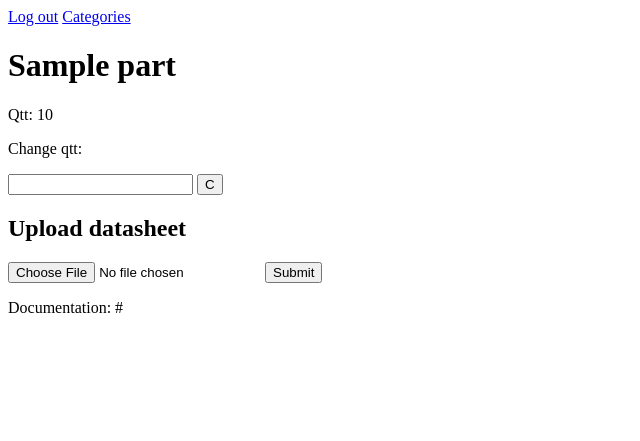
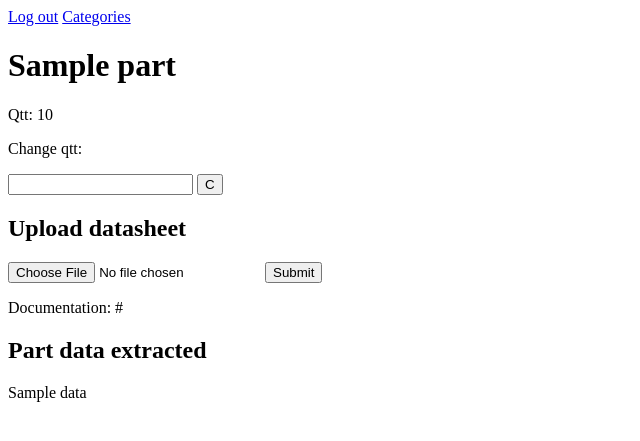
Before and after one commit to s5730817/epms, a Flask app: page /categories/part/1 in a window 1280 px wide. Shown: the top 441 px of the page, without its empty margins (0-640 px from the left). Run offline with Flask 3, Linux system fonts and the light colour scheme; a user stored in the database is signed in; tables that the repository leaves empty hold one stand-in row (values such as "Sample post"); a database or web service that is not in the repository returns one stand-in record (values such as "Sample title").

Commit message:
Extracted data search in db

```diff
--- a/epms/routes/main.py
+++ b/epms/routes/main.py
@@ -49,8 +49,9 @@ def check_item(part_id):
             .join(UserStock, UserStock.part_id == Part.id)
             .where(UserStock.user_id == current_user.id, Part.id == part_id)
         )
+    part_data = collection.find_one({"part_id": {"$eq": part_id}})["data"]
     part = db.session.execute(part_query).first()
-    return render_template("part.html", part=part)
+    return render_template("part.html", part=part, part_data=part_data)
 
 
 @main_bp.route("/change_qtt", methods=["POST"])
--- a/epms/templates/part.html
+++ b/epms/templates/part.html
@@ -16,4 +16,6 @@
             <input type="submit">
         </form>
 <p>Documentation: {{ part.doc_link }}</p>
+<h2>Part data extracted</h2>
+{{ part_data }}
 {% endblock %}
```
